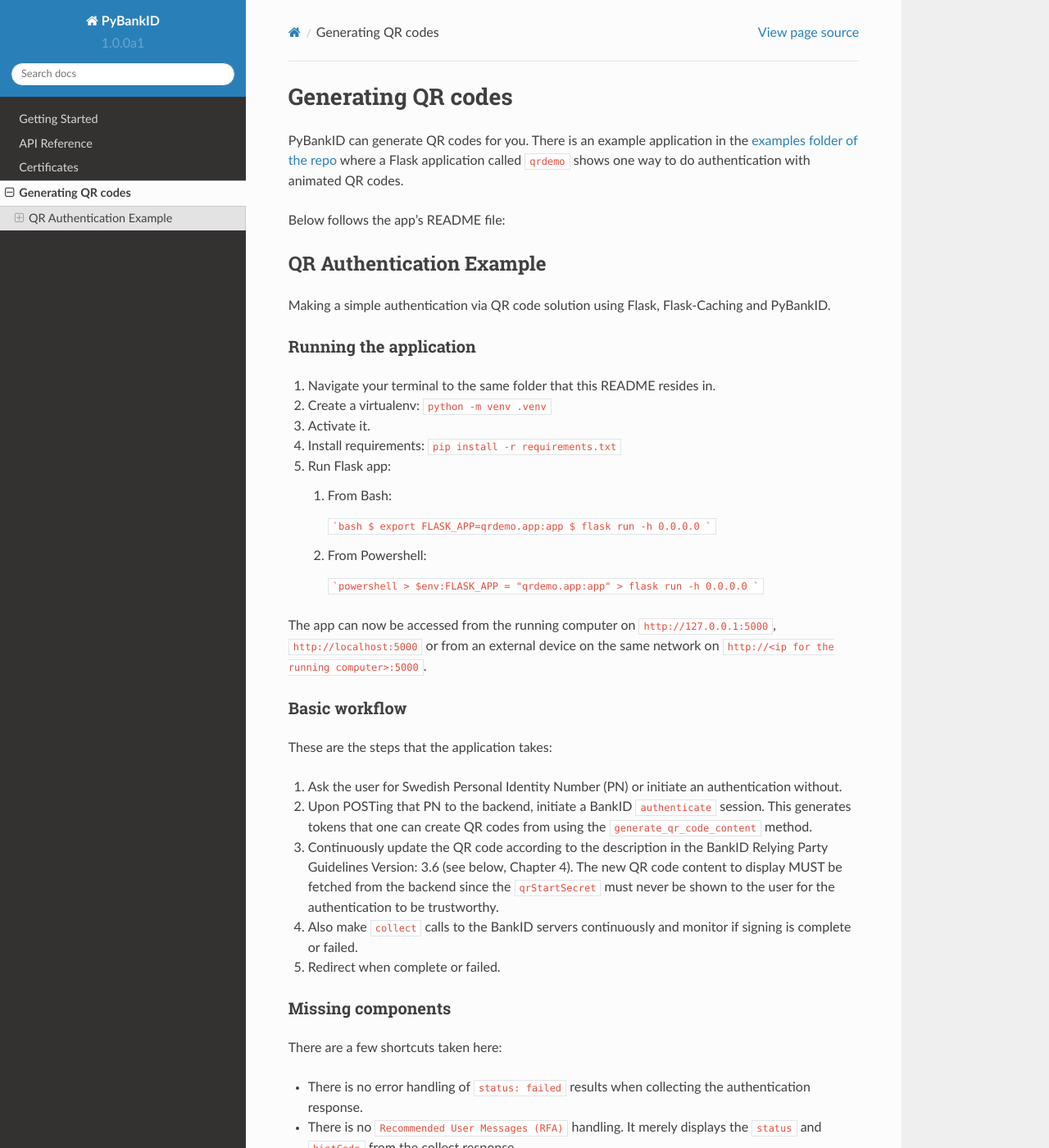
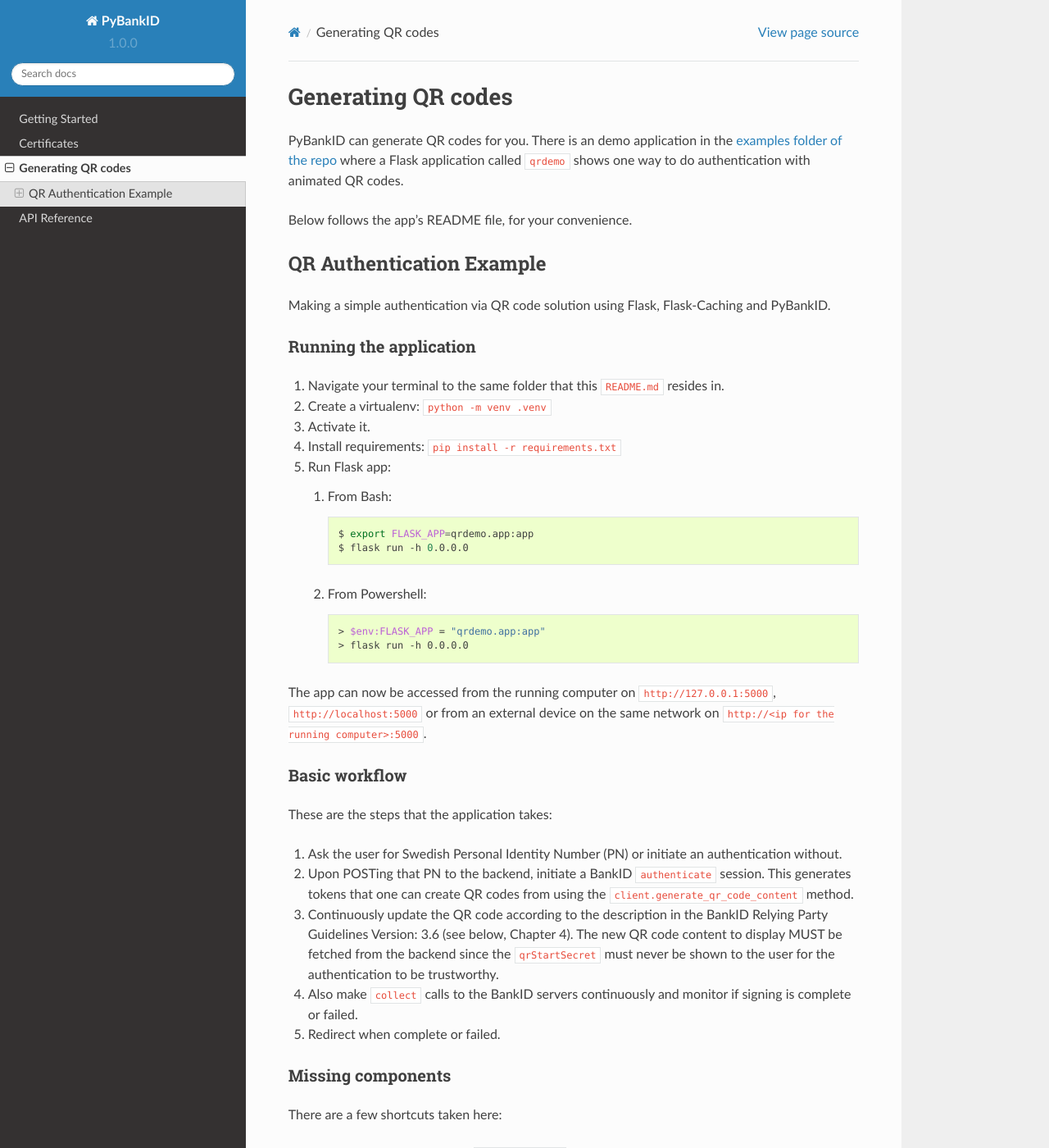
Before and after one commit to hbldh/pybankid, a Sphinx documentation site: the page built from docs/examples.rst, in a window 1280 px wide and 1400 px high. Shown: the whole window at 82% size. Built offline with Sphinx 7.4.7 and the Read the Docs theme 2.0.0, drawn with Linux system fonts in a browser that asks for light colours; some of the changed text lies outside the part shown.

Commit message:
Cleanup before PR
Documentation fixes
Renaming and docstring fixes
Demo app modifications
Version bump

````diff
--- a/bankid/__version__.py
+++ b/bankid/__version__.py
@@ -3,5 +3,5 @@
 Version info
 """
 
-__version__ = "1.0.0a1"
+__version__ = "1.0.0"
 version = __version__  # backwards compatibility name
--- a/docs/examples.rst
+++ b/docs/examples.rst
@@ -4,11 +4,11 @@
 Generating QR codes
 ===================
 
-PyBankID can generate QR codes for you. There is an example application in the
+PyBankID can generate QR codes for you. There is an demo application in the
 `examples folder of the repo <https://github.com/hbldh/pybankid/tree/master/examples>`_ where a
 Flask application called ``qrdemo`` shows one way to do authentication with animated QR codes.
 
-Below follows the app's README file:
+Below follows the app's README file, for your convenience.
 
 QR Authentication Example
 -------------------------
@@ -18,7 +18,7 @@
 Running the application
 ~~~~~~~~~~~~~~~~~~~~~~~
 
-1. Navigate your terminal to the same folder that this README resides in.
+1. Navigate your terminal to the same folder that this ``README.md`` resides in.
 2. Create a virtualenv: ``python -m venv .venv``
 3. Activate it.
 4. Install requirements: ``pip install -r requirements.txt``
@@ -26,16 +26,18 @@
 
    1. From Bash:
 
-      ```bash
-      $ export FLASK_APP=qrdemo.app:app
-      $ flask run -h 0.0.0.0
-      ```
+      .. code-block:: bash
+
+          $ export FLASK_APP=qrdemo.app:app
+          $ flask run -h 0.0.0.0
+
    2. From Powershell:
 
-      ```powershell
-      > $env:FLASK_APP = "qrdemo.app:app"
-      > flask run -h 0.0.0.0
-      ```
+      .. code-block:: powershell
+
+          > $env:FLASK_APP = "qrdemo.app:app"
+          > flask run -h 0.0.0.0
+
 
 The app can now be accessed from the running computer on ``http://127.0.0.1:5000``, ``http://localhost:5000`` or from an
 external device on the same network on ``http://<ip for the running computer>:5000``.
@@ -48,7 +50,7 @@
 
 1. Ask the user for Swedish Personal Identity Number (PN) or initiate an authentication without.
 2. Upon POSTing that PN to the backend, initiate a BankID ``authenticate`` session. This generates tokens that
-   one can create QR codes from using the ``generate_qr_code_content`` method.
+   one can create QR codes from using the ``client.generate_qr_code_content`` method.
 3. Continuously update the QR code according to the description in the BankID Relying Party Guidelines
    Version: 3.6 (see below, Chapter 4). The new QR code content to display MUST be fetched from the backend since
    the ``qrStartSecret`` must never be shown to the user for the authentication to be trustworthy.
@@ -68,4 +70,4 @@
 References
 ~~~~~~~~~~
 
-[BankID Integration Guide](https://www.bankid.com/en/utvecklare/guider/teknisk-integrationsguide/)
+- `BankID Integration Guide <https://www.bankid.com/en/utvecklare/guider/teknisk-integrationsguide/>`_
--- a/docs/get_started.rst
+++ b/docs/get_started.rst
@@ -19,8 +19,8 @@
 
 PyBankID makes use of the following external packages:
 
-* `httpx<https://www.python-httpx.org/>`_
-* `importlib-resources>=5.12.0 <https://importlib-resources.readthedocs.io/>`_
+* `httpx <https://www.python-httpx.org/>`_
+* `importlib-resources >= 5.12.0 <https://importlib-resources.readthedocs.io/>`_
 
 Using the client
 ----------------
--- a/docs/index.rst
+++ b/docs/index.rst
@@ -39,9 +39,9 @@
    :maxdepth: 2
 
    get_started
-   api_reference
    certutils
    examples
+   api_reference
 
 
 Indices and tables
````
Also changed, not shown: other parts of docs/get_started.rst (+1 -1 lines), docs/api_reference.rst (+8 -8 lines), 4 other files.
